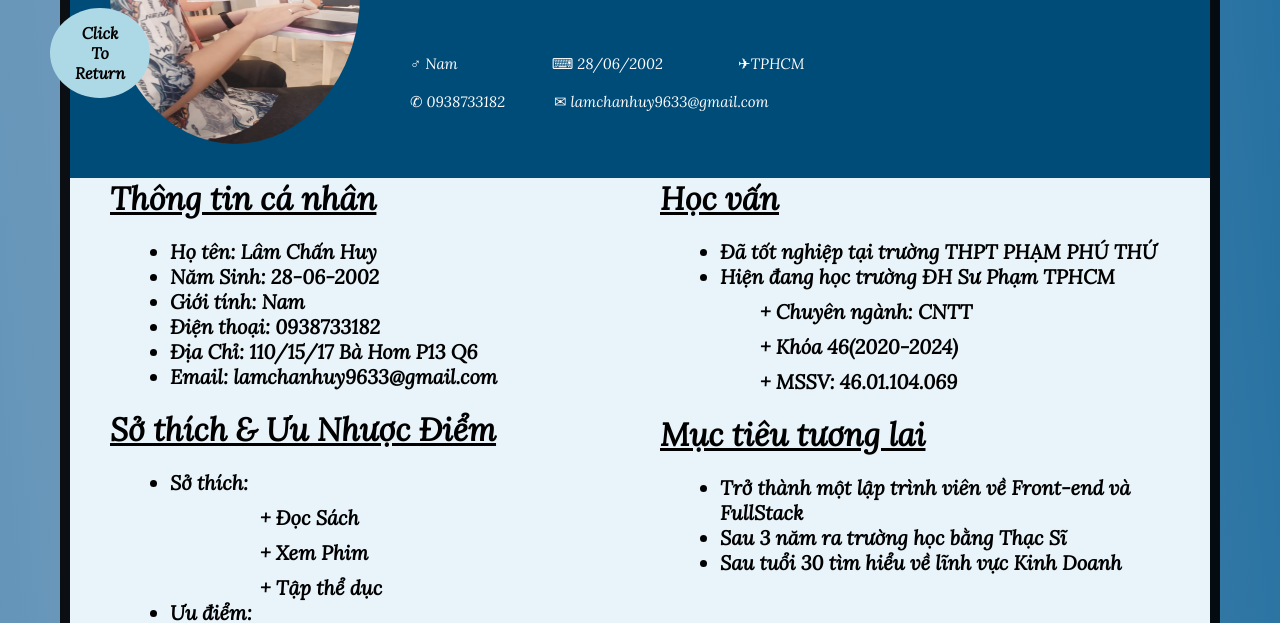
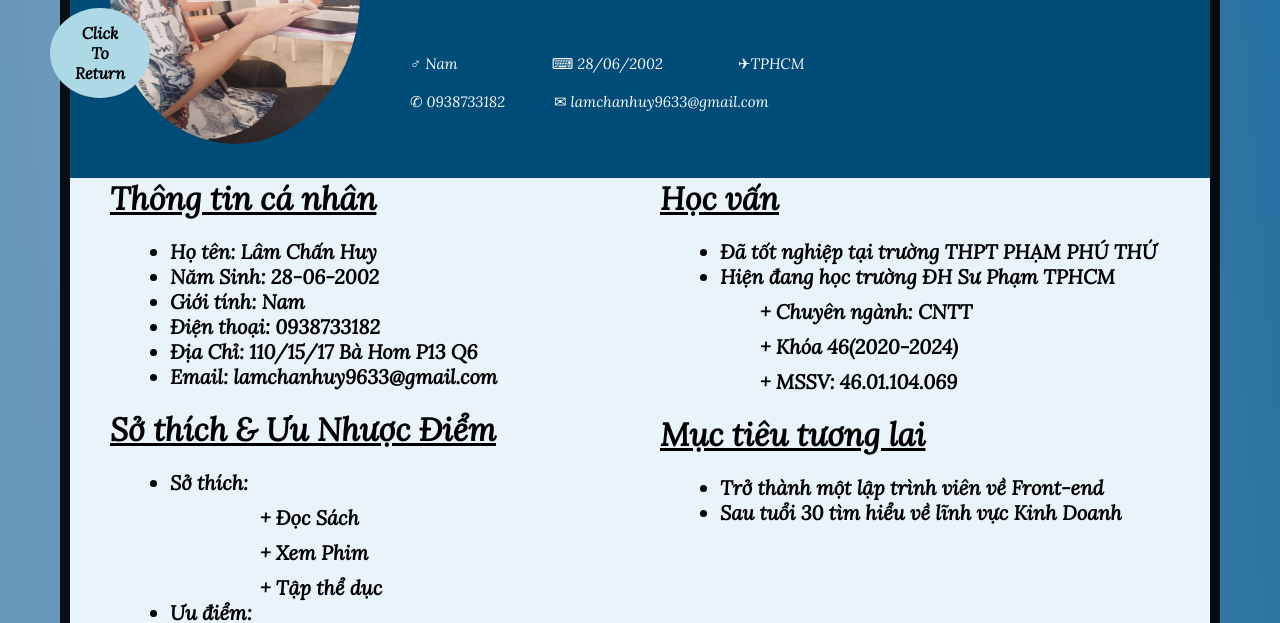
Before and after one commit to huy9633/CV-Huy, a plain HTML site: page index.html in a window 1280 px wide. Shown: the part 216-839 px from the top of the page. Drawn offline with Linux system fonts and the light colour scheme.

Commit message:
Update index.html

```diff
--- a/index.html
+++ b/index.html
@@ -109,8 +109,7 @@
                 <br>
                 <ul>
                     <b>
-                        <li>Trở thành một lập trình viên về Front-end và FullStack</li>
-                        <li>Sau 3 năm ra trường học bằng Thạc Sĩ</li>
+                        <li>Trở thành một lập trình viên về Front-end </li>
                         <li>Sau tuổi 30 tìm hiểu về lĩnh vực Kinh Doanh</li>
                     </b>
                 </ul>
```
